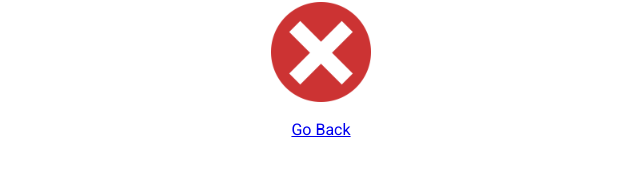
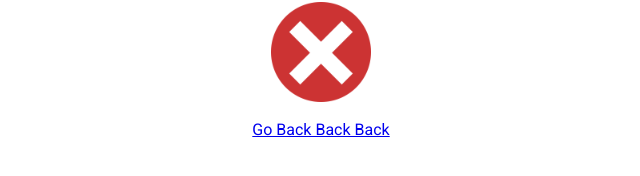
Before and after one commit to EmanuelVT/dream-career, a website: page public/fail.html in a window 1280 px wide. Shown: the part 398-574 px from the top of the page, without its empty margins (319-959 px from the left). Drawn offline with Linux system fonts and the light colour scheme.

Commit message:
Changed the fail file

```diff
--- a/public/fail.html
+++ b/public/fail.html
@@ -22,7 +22,7 @@
         <h3>It seems there was a problem.</h3>
         <h4>Can you try to add your email once again?</h4>
         <img style="height: 100px;" src="ex.png" alt="">
-        <p><a href="/">Go Back</a></p>
+        <p><a href="/">Go Back Back Back</a></p>
     </div>
 
 </body>
```
